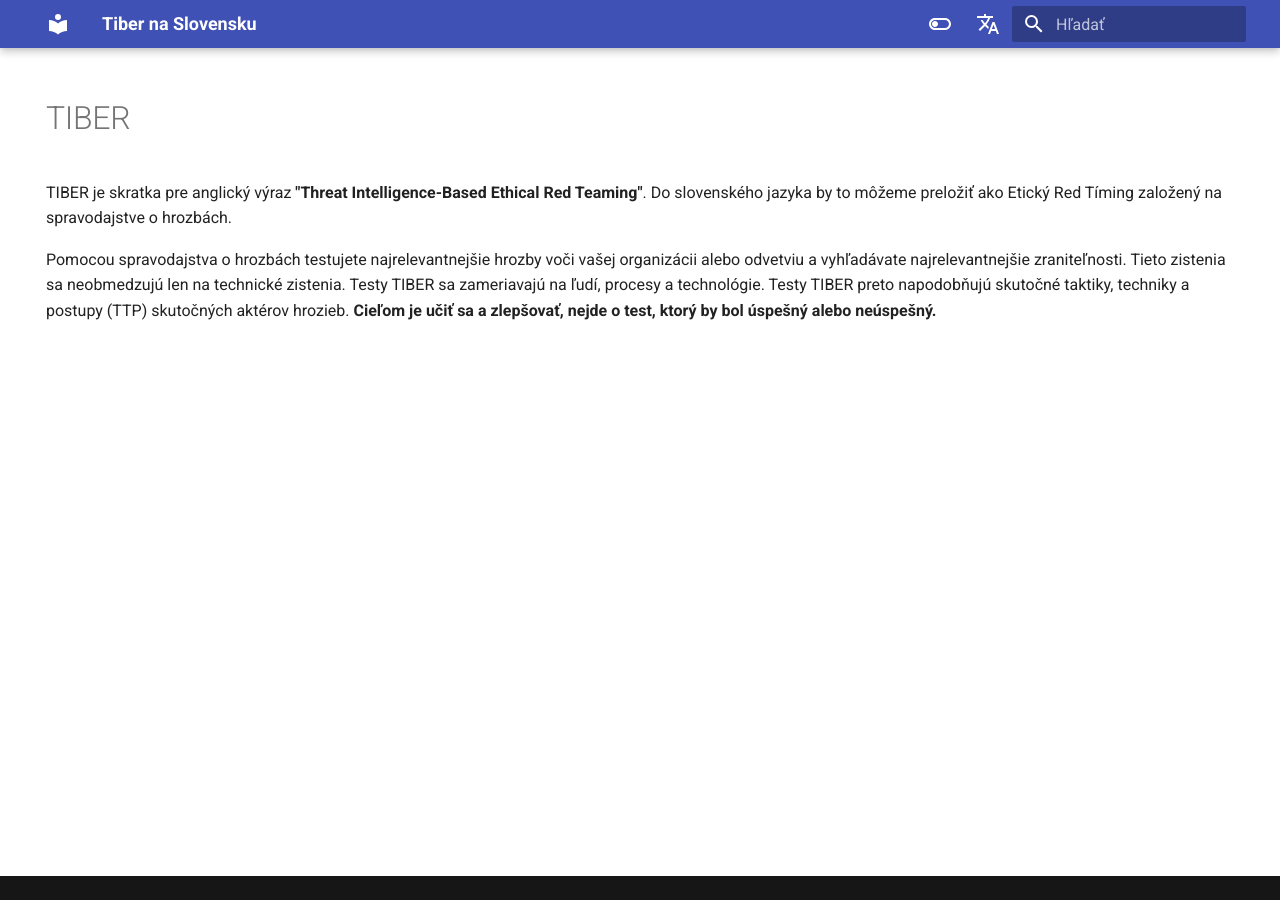
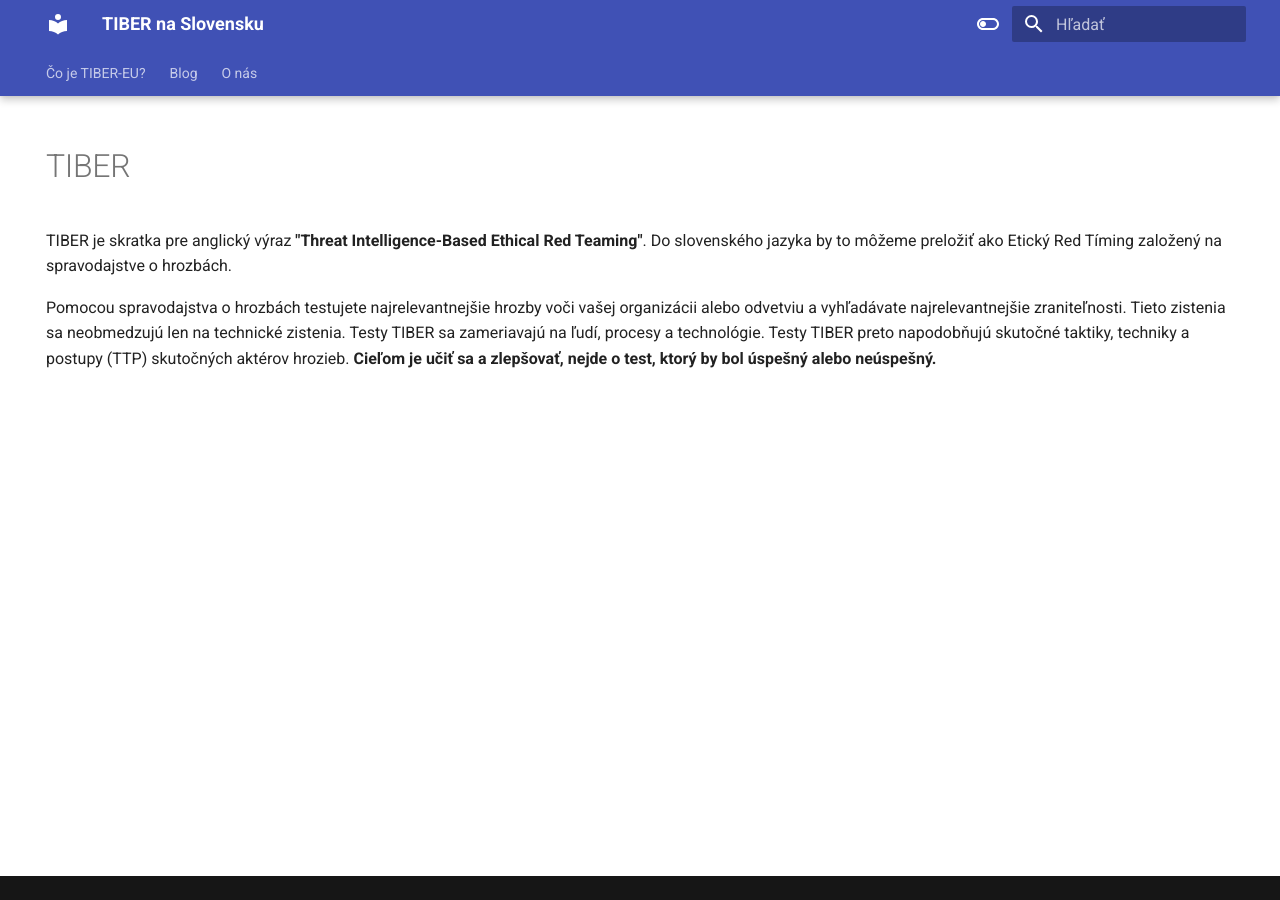
Before and after one commit to ricco386/tiber-sk, an MkDocs documentation site: the page built from docs/index.md, in a window 1280 px wide. Built offline with MkDocs 1.6.1 and Material for MkDocs 9.7.7, drawn with Linux system fonts in a browser that asks for light colours; plug-ins that fetch from the network failed and are left out; comment, search, counter and statistics services are not loaded.

Commit message:
Added sticky menu

```diff
--- a/mkdocs.yml
+++ b/mkdocs.yml
@@ -1,4 +1,4 @@
-site_name: Tiber na Slovensku
+site_name: TIBER na Slovensku
 site_url: https://tiber.sk
 site_description: "Informácie o TIBER, DORA a TLPT."
 
@@ -6,8 +6,8 @@ theme:
     name: 'material'
     language: sk
     features:
-      #    - navigation.tabs
-      #    - navigation.tabs.sticky
+    - navigation.tabs
+    - navigation.tabs.sticky
     - navigation.path
     palette:
     # Light mode
@@ -53,9 +53,11 @@ markdown_extensions:
   - toc:
       permalink: true
 
-#nav:
-#  - Home: index.md
-#  - About: about.md
+nav:
+  - Čo je TIBER-EU?: tiber-eu.md
+  - blog: blog/index.md
+  - O nás: o_nás.md
+
 
 plugins:
   - search
@@ -75,13 +77,13 @@ plugins:
 
 extra:
   generator: false
-  alternate:
-    - name: Slovensky
-      link: /
-      lang: sk
-    - name: English
-      link: /en/
-      lang: en
+#  alternate:
+#    - name: Slovensky
+#      link: /
+#      lang: sk
+#    - name: English
+#      link: /en/
+#      lang: en
 
 extra_javascript:
   - javascripts/mathjax.js
```
